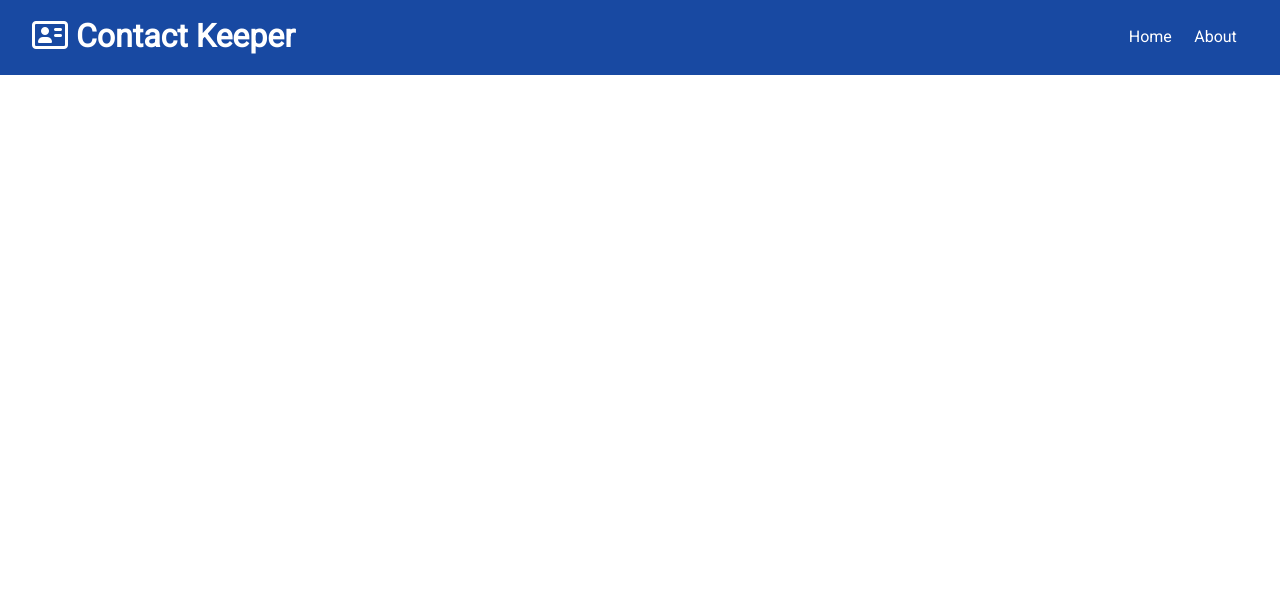
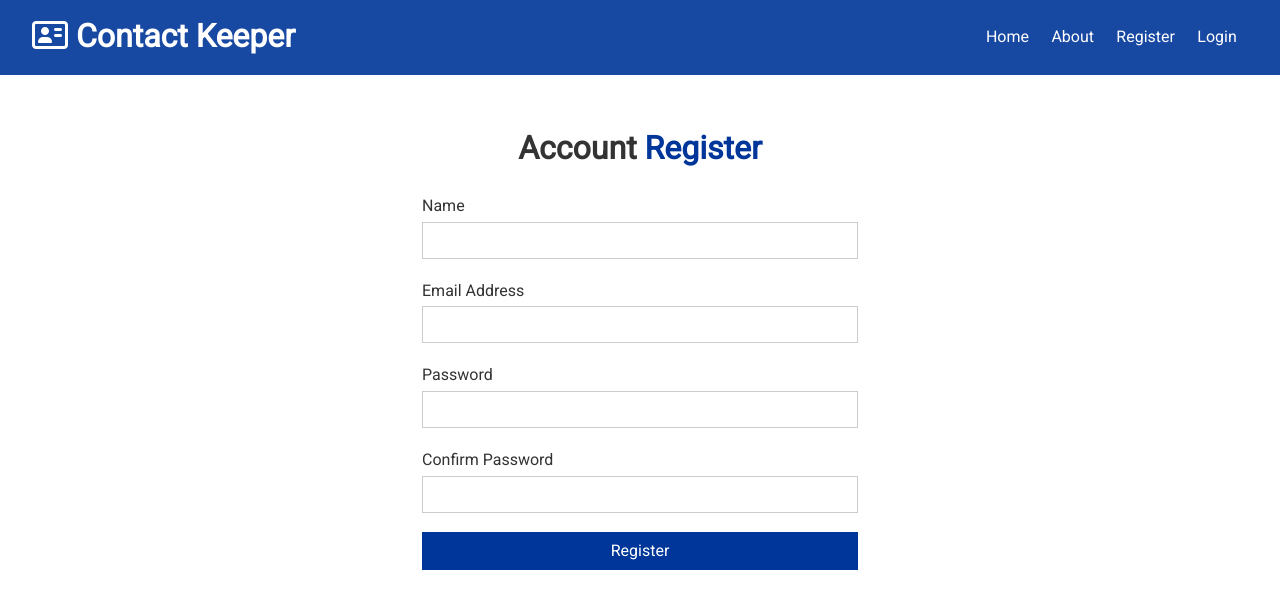
Before and after one commit to AlexRiosJ/contact-keeper, a React (Create React App) app in the folder client/: page /register in a window 1280 px wide. Shown: the top 608 px of the page. Built offline with nearby package versions, Linux system fonts and the light colour scheme; the HTML template or start-up script is replaced by a standard one.

Commit message:
Login and Register views

```diff
--- a/client/src/App.js
+++ b/client/src/App.js
@@ -3,6 +3,8 @@
 import Navbar from './components/layouts/Navbar';
 import Home from './components/pages/Home';
 import About from './components/pages/About';
+import Register from './components/auth/Register';
+import Login from './components/auth/Login';
 
 import AuthState from './context/auth/AuthState';
 import ContactState from './context/contact/ContactState';
@@ -19,6 +21,8 @@
 							<Switch>
 								<Route exact path='/' component={Home} />
 								<Route exact path='/about' component={About} />
+								<Route exact path='/register' component={Register} />
+								<Route exact path='/login' component={Login} />
 							</Switch>
 						</div>
 					</Fragment>
--- /dev/null
+++ b/client/src/components/auth/Login.js
@@ -0,0 +1,47 @@
+import React, { useState } from 'react';
+
+const Login = () => {
+	const [user, setUser] = useState({
+		email: '',
+		password: ''
+	});
+
+	const { email, password } = user;
+
+	const onChange = e => setUser({ ...user, [e.target.name]: e.target.value });
+
+	const onSubmit = e => {
+		e.preventDefault();
+		console.log('Login submit');
+	};
+
+	return (
+		<div className='form-container'>
+			<h1>
+				Account <span className='text-primary'>Login</span>
+			</h1>
+			<form onSubmit={onSubmit}>
+				<div className='form-group'>
+					<label htmlFor='email'>Email Address</label>
+					<input type='email' name='email' value={email} onChange={onChange} />
+				</div>
+				<div className='form-group'>
+					<label htmlFor='password'>Password</label>
+					<input
+						type='password'
+						name='password'
+						value={password}
+						onChange={onChange}
+					/>
+				</div>
+				<input
+					type='submit'
+					value='Login'
+					className='btn btn-primary btn-block'
+				/>
+			</form>
+		</div>
+	);
+};
+
+export default Login;
--- /dev/null
+++ b/client/src/components/auth/Register.js
@@ -0,0 +1,62 @@
+import React, { useState } from 'react';
+
+const Register = () => {
+	const [user, setUser] = useState({
+		name: '',
+		email: '',
+		password: '',
+		password2: ''
+	});
+
+	const { name, email, password, password2 } = user;
+
+	const onChange = e => setUser({ ...user, [e.target.name]: e.target.value });
+
+	const onSubmit = e => {
+		e.preventDefault();
+		console.log('Register submit');
+	};
+
+	return (
+		<div className='form-container'>
+			<h1>
+				Account <span className='text-primary'>Register</span>
+			</h1>
+			<form onSubmit={onSubmit}>
+				<div className='form-group'>
+					<label htmlFor='name'>Name</label>
+					<input type='text' name='name' value={name} onChange={onChange} />
+				</div>
+				<div className='form-group'>
+					<label htmlFor='email'>Email Address</label>
+					<input type='email' name='email' value={email} onChange={onChange} />
+				</div>
+				<div className='form-group'>
+					<label htmlFor='password'>Password</label>
+					<input
+						type='password'
+						name='password'
+						value={password}
+						onChange={onChange}
+					/>
+				</div>
+				<div className='form-group'>
+					<label htmlFor='password2'>Confirm Password</label>
+					<input
+						type='password'
+						name='password2'
+						value={password2}
+						onChange={onChange}
+					/>
+				</div>
+				<input
+					type='submit'
+					value='Register'
+					className='btn btn-primary btn-block'
+				/>
+			</form>
+		</div>
+	);
+};
+
+export default Register;
--- a/client/src/components/contacts/ContactForm.js
+++ b/client/src/components/contacts/ContactForm.js
@@ -80,7 +80,7 @@
 				checked={type === 'personal'}
 				onChange={onChange}
 			/>{' '}
-			<label for='personal'>Personal </label>
+			<label htmlFor='personal'>Personal </label>
 			<input
 				id='professional'
 				type='radio'
@@ -89,7 +89,7 @@
 				checked={type === 'professional'}
 				onChange={onChange}
 			/>{' '}
-			<label for='professional'>Professional</label>
+			<label htmlFor='professional'>Professional</label>
 			<div>
 				<input
 					type='submit'
--- a/client/src/components/layouts/Navbar.js
+++ b/client/src/components/layouts/Navbar.js
@@ -15,6 +15,12 @@
 				<li>
 					<Link to='/about'>About</Link>
 				</li>
+				<li>
+					<Link to='/register'>Register</Link>
+				</li>
+				<li>
+					<Link to='/login'>Login</Link>
+				</li>
 			</ul>
 		</div>
 	);
```
